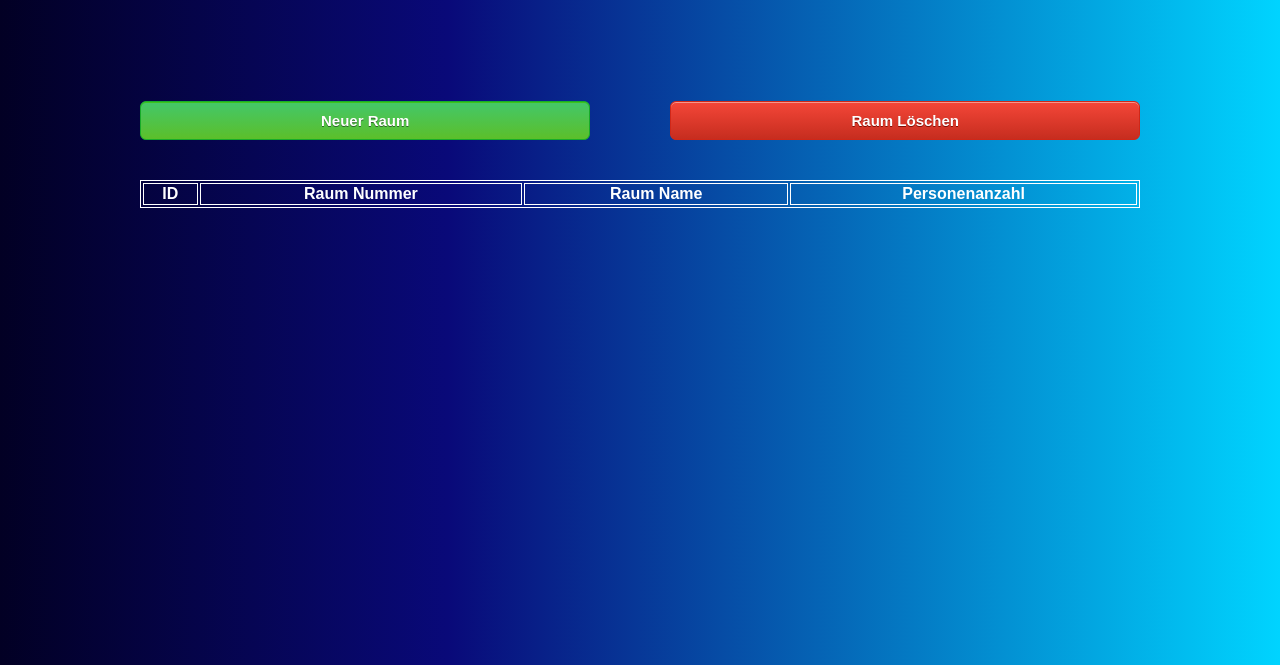
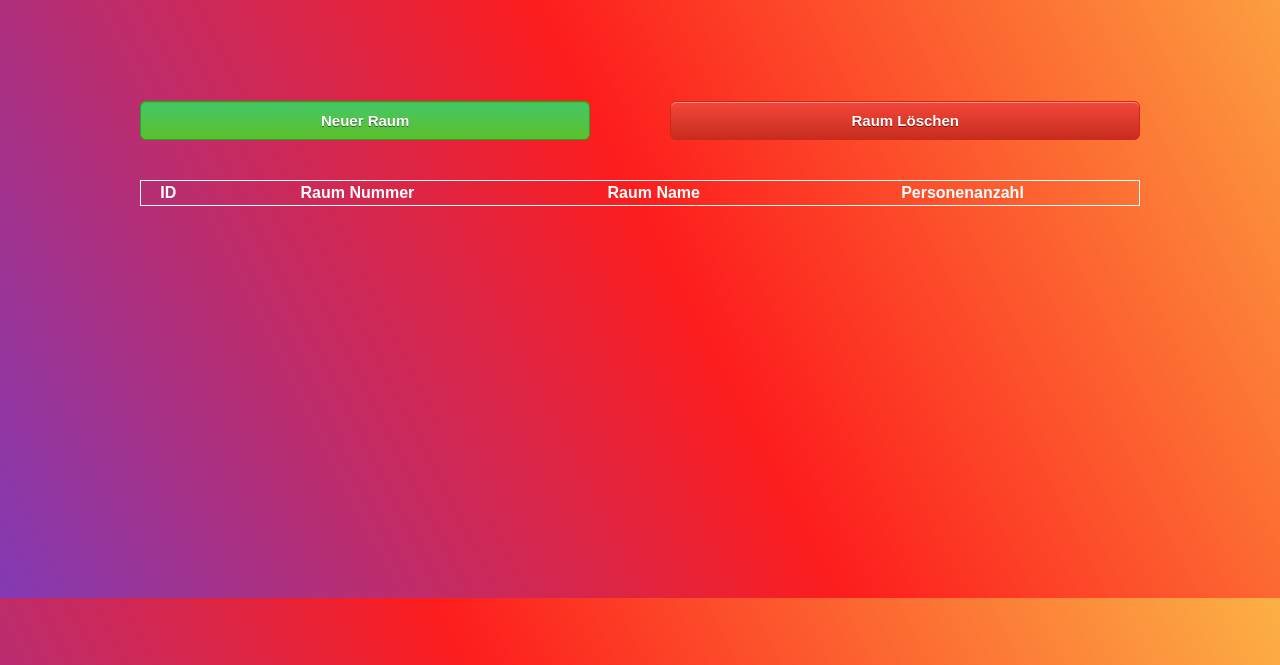
Before and after one commit to ZoetMa210096/RoomCap, a plain HTML site: page lightsensor/templateFiles/index.html in a window 1280 px wide. Shown: the part 202-867 px from the top of the page. Drawn offline with Linux system fonts and the light colour scheme; no server answers.

Commit message:
Updated description

```diff
--- a/lightsensor/templateFiles/index.html
+++ b/lightsensor/templateFiles/index.html
@@ -10,9 +10,11 @@
 
     <style>
 
-    table, th, td {
+    table, tr {
 			border:1px solid white;
 		}
+
+
         body,h1 {font-family: "Raleway", sans-serif}
         body, html {height: 100%}
         .bgimg {
@@ -107,13 +109,10 @@
 
     </style>
 
-
-  <!-- script src="https://cdn.tailwindcss.com"></script> -->
-
-
 </head>
 
-<body style ="background-image: linear-gradient(90deg, #020024 0%, #090979 35%, #00d4ff 100%);">
+<body style="background: rgb(131,58,180);
+background: linear-gradient(63deg, rgba(131,58,180,1) 0%, rgba(253,29,29,1) 50%, rgba(252,176,69,1) 100%);">
 
   <h1>RoomCap</h1><br /><br /> <br />
 <div class ="centerGrid">
```
Also changed, not shown: 1 other file.
